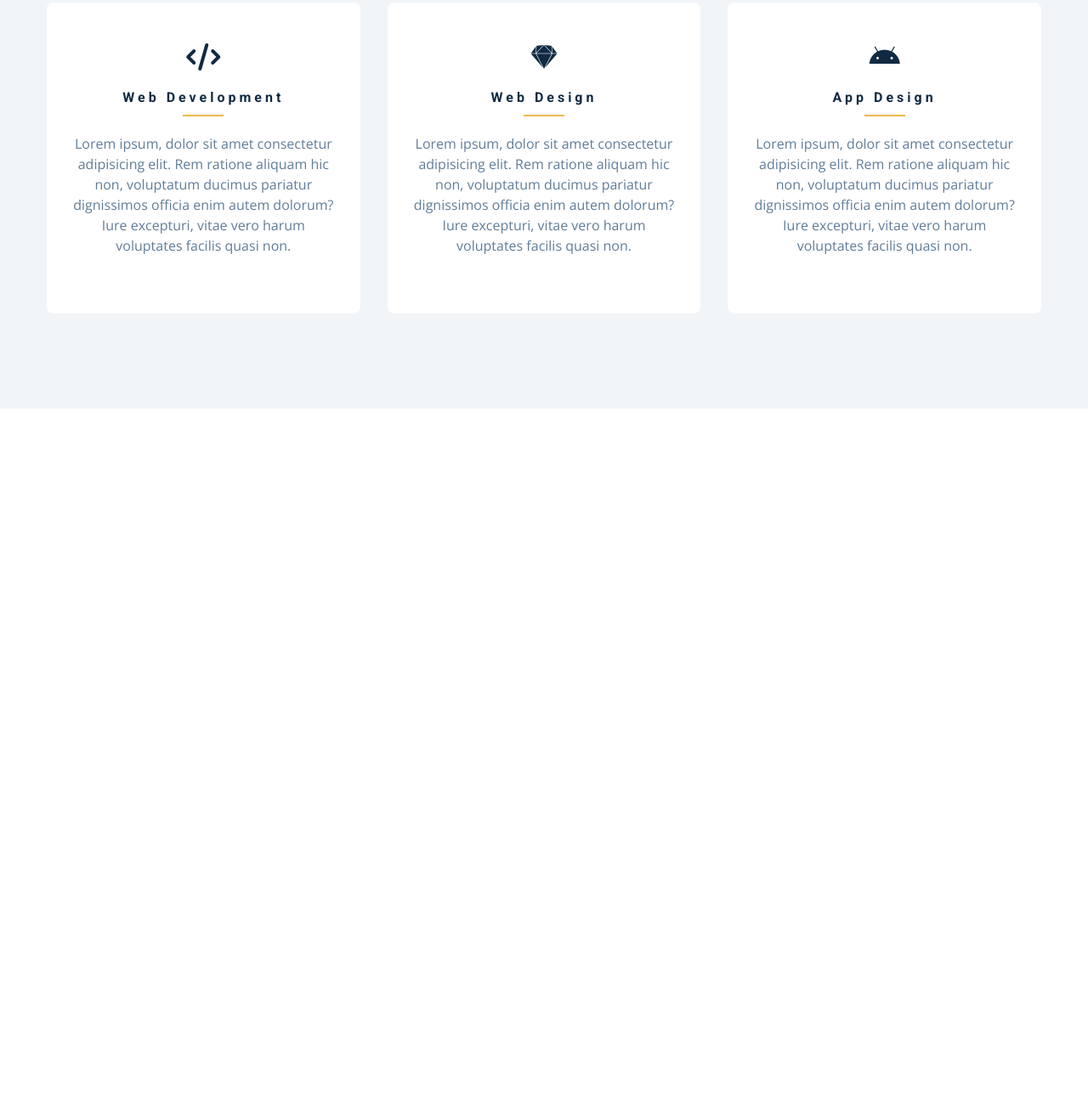
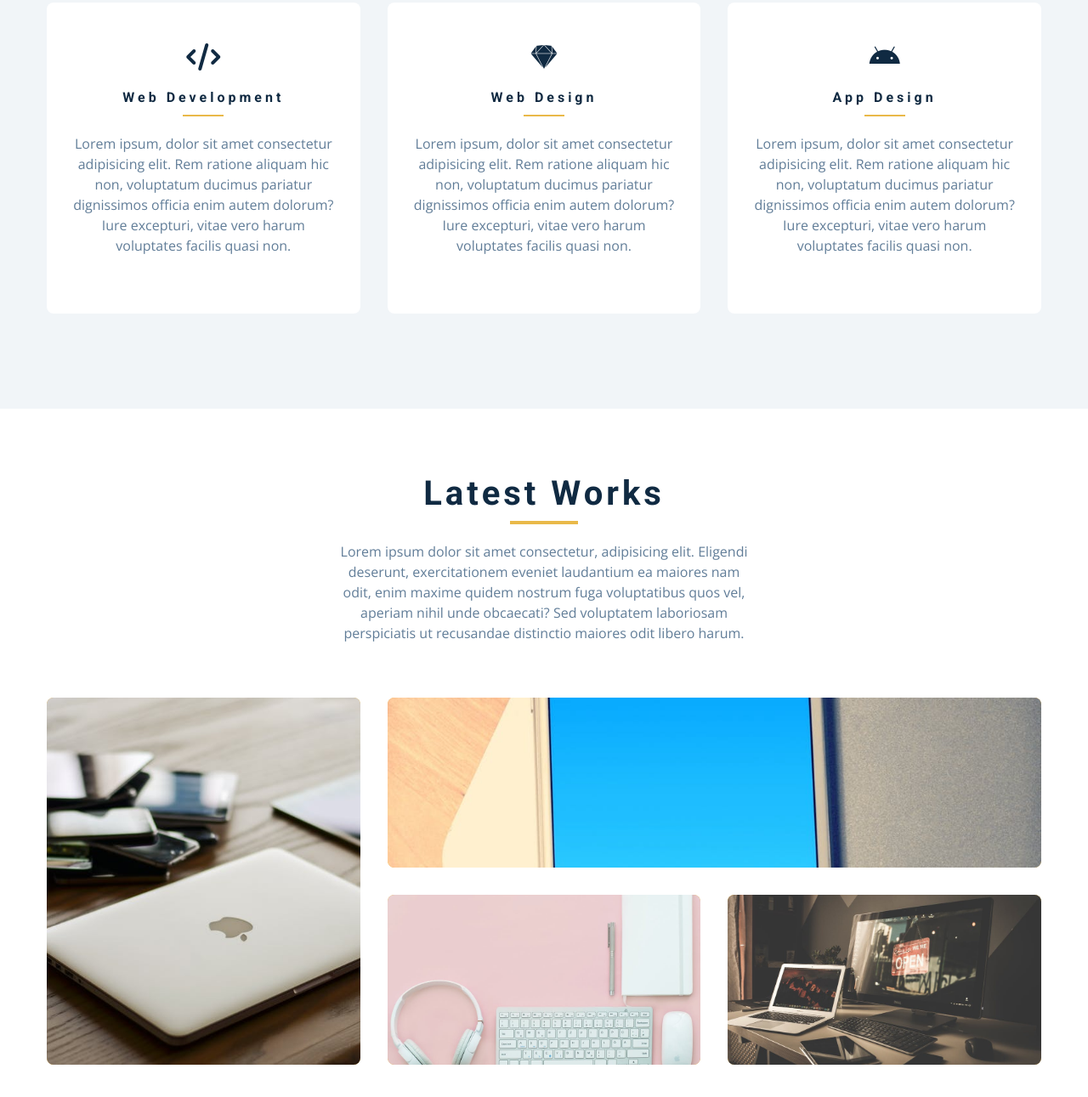
Before and after one commit to Sai-02/Portfolio-Project, a plain HTML site: page index.html in a window 1280 px wide. Shown: the part 1573-2864 px from the top of the page at 85% size. Before the commit the page ends 2054 px from the top, so only its background shows below. Drawn offline with nearby package versions, Linux system fonts and the light colour scheme.

Commit message:
Projects section

```diff
--- a/css/styles.css
+++ b/css/styles.css
@@ -471,6 +471,97 @@ Services
 Projects
 ===============
 */
+.projects-text {
+  width: 85vw;
+  max-width: 30rem;
+  margin: 0 auto;
+}
+.project {
+  position: relative;
+  background: var(--clr-primary-5);
+  border-radius: var(--radius);
+  margin-bottom: 2rem;
+}
+.project-info {
+  text-align: center;
+  color: var(--clr-white);
+  position: absolute;
+  top: 50%;
+  left: 50%;
+  transform: translate(-50%, -50%);
+  transition: var(--transition);
+  opacity: 0;
+}
+.project-info p {
+  text-transform: capitalize;
+  color: var(--clr-white);
+}
+.project:hover .project-info {
+  opacity: 1;
+}
+.project-img {
+  transition: var(--transition);
+  border-radius: var(--radius);
+  height: 15rem;
+  object-fit: cover;
+}
+.project:hover .project-img {
+  opacity: 0.1;
+}
+.project::after {
+  content: "";
+  position: absolute;
+  top: 0;
+  left: 0;
+  width: 100%;
+  height: 100%;
+  border: 0.25rem solid var(--clr-white);
+  transition: var(--transition);
+  opacity: 0;
+}
+.project:hover::after {
+  opacity: 1;
+  transform: scale(0.8);
+}
+@media screen and (min-width: 676px) {
+  .project-center {
+    display: grid;
+    grid-template-columns: 1fr 1fr;
+    column-gap: 2rem;
+  }
+}
+@media screen and (min-width: 992px) {
+  .project-center {
+    grid-template-columns: 1fr 1fr 1fr;
+  }
+}
+@media screen and (min-width: 1170px) {
+  .project-center {
+    grid-template-rows: 200px 200px;
+    grid-template-areas:
+      "a b b"
+      "a c d";
+    row-gap: 2rem;
+  }
+  .project-img {
+    height: 100%;
+  }
+  .project {
+    height: 100%;
+  }
+  .project-1 {
+    grid-area: a;
+  }
+  .project-2 {
+    grid-area: b;
+  }
+  .project-3 {
+    grid-area: c;
+  }
+  .project-4 {
+    grid-area: d;
+  }
+}
 
 /*
 ===============
--- a/index.html
+++ b/index.html
@@ -232,6 +232,83 @@
 
     <!-- end of services -->
     <!-- projects -->
+    <section class="section projects">
+      <!-- section-title -->
+      <div class="section-title">
+        <h2>latest works</h2>
+        <div class="underline"></div>
+        <p class="projects-text">
+          Lorem ipsum dolor sit amet consectetur, adipisicing elit. Eligendi
+          deserunt, exercitationem eveniet laudantium ea maiores nam odit, enim
+          maxime quidem nostrum fuga voluptatibus quos vel, aperiam nihil unde
+          obcaecati? Sed voluptatem laboriosam perspiciatis ut recusandae
+          distinctio maiores odit libero harum.
+        </p>
+      </div>
+      <!-- end of section-title -->
+      <div class="section-center project-center">
+        <!-- single project -->
+        <a href="projects.html" class="project-1">
+          <article class="project">
+            <img
+              src="./images/project-1.jpeg"
+              alt="single project"
+              class="project-img"
+            />
+            <div class="project-info">
+              <h4>project-title</h4>
+              <p>client name</p>
+            </div>
+          </article>
+        </a>
+        <!-- end of single project -->
+        <!-- single project -->
+        <a href="projects.html" class="project-2">
+          <article class="project">
+            <img
+              src="./images/project-2.jpeg"
+              alt="single project"
+              class="project-img"
+            />
+            <div class="project-info">
+              <h4>project-title</h4>
+              <p>client name</p>
+            </div>
+          </article>
+        </a>
+        <!-- end of single project -->
+        <!-- single project -->
+        <a href="projects.html" class="project-3">
+          <article class="project">
+            <img
+              src="./images/project-3.jpeg"
+              alt="single project"
+              class="project-img"
+            />
+            <div class="project-info">
+              <h4>project-title</h4>
+              <p>client name</p>
+            </div>
+          </article>
+        </a>
+        <!-- end of single project -->
+        <!-- single project -->
+        <a href="projects.html" class="project-4">
+          <article class="project">
+            <img
+              src="./images/project-4.jpeg"
+              alt="single project"
+              class="project-img"
+            />
+            <div class="project-info">
+              <h4>project-title</h4>
+              <p>client name</p>
+            </div>
+          </article>
+        </a>
+        <!-- end of single project -->
+      </div>
+    </section>
 
     <!-- end of projects -->
     <!-- connect -->
```
